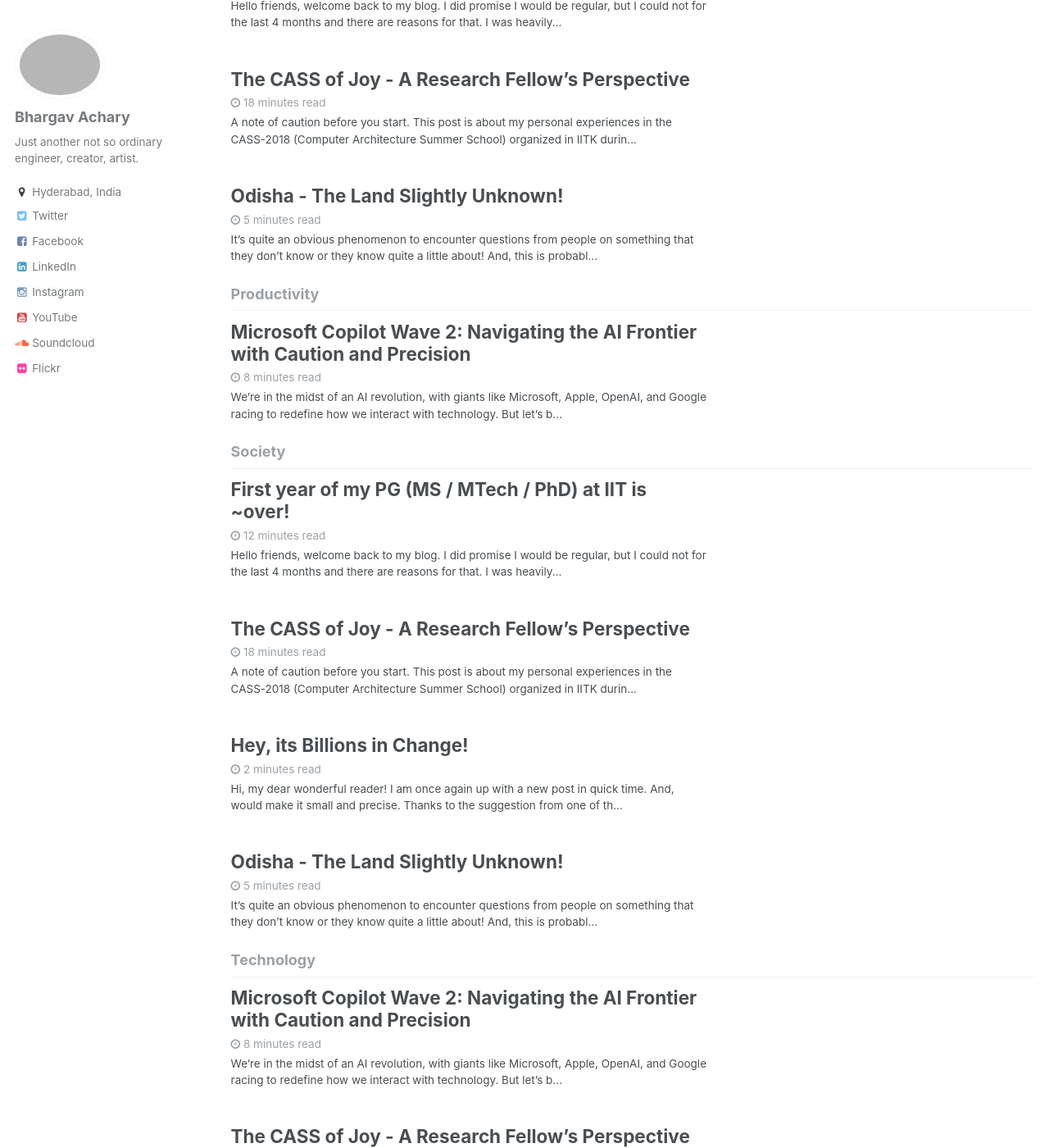
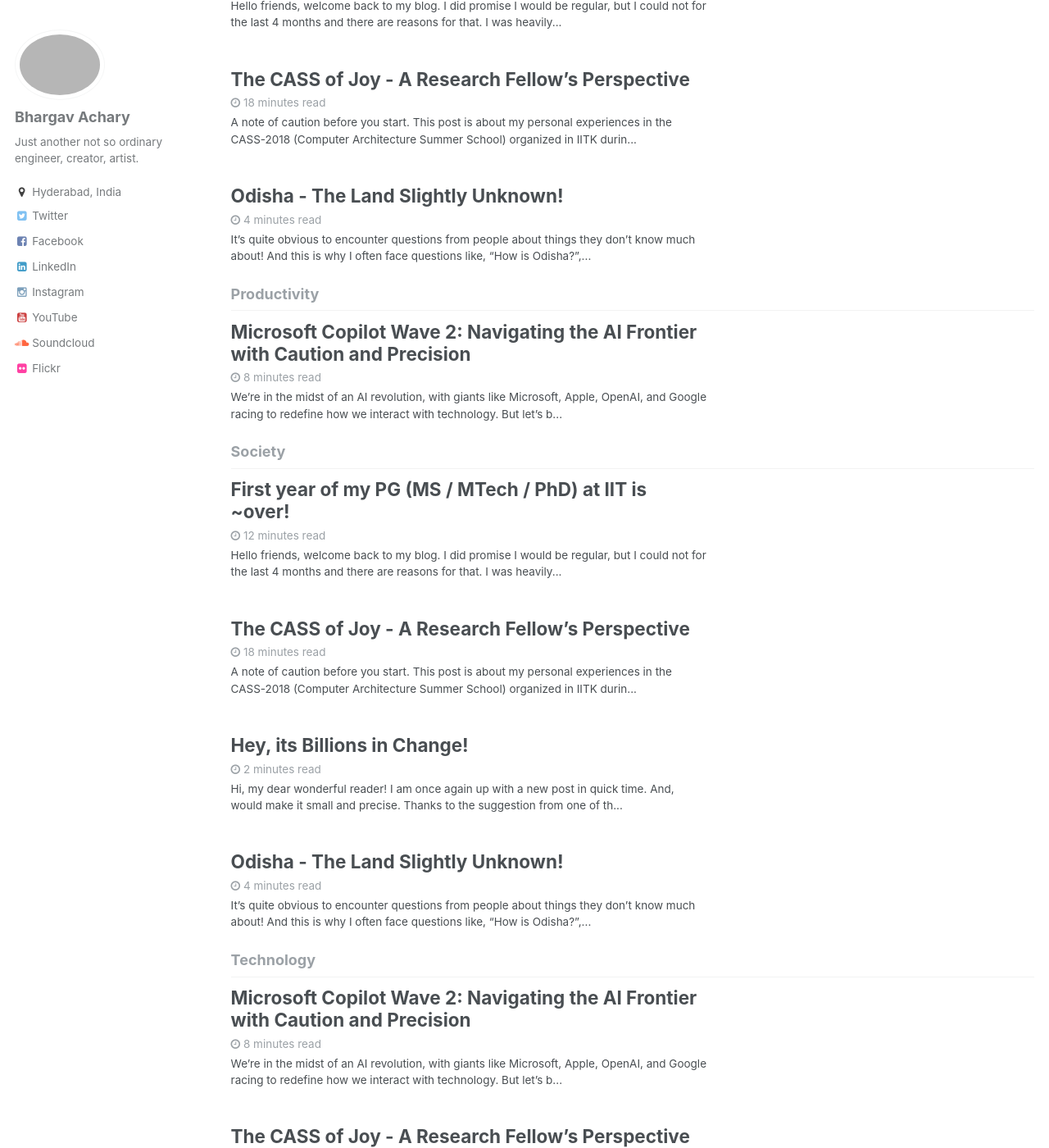
Before and after one commit to bhargavachary/bhargavachary.github.io, a Jekyll site: the page built from _pages/category-archive.html, in a window 1280 px wide and 1400 px high, scrolled down 1472 px. Shown: the whole window at 82% size. Built offline with Jekyll 4.4.1, drawn with Linux system fonts in a browser that asks for light colours; some of the changed lines change nothing that is shown.

Commit message:
updated Odisha post

```diff
--- a/_posts/2015-10-04-odisha-the-land-slighty-unknown.md
+++ b/_posts/2015-10-04-odisha-the-land-slighty-unknown.md
@@ -7,42 +7,82 @@
   - odisha
   - life
 ---
-It’s quite an obvious phenomenon to encounter questions from people on something that they don’t know or they know quite a little about! And, this is probably why I encounter these questions; “how is Odisha? how’s its culture like? what’s special over there?” and on. And, this ultimately triggered me to write this post, Odisha - The land slighlty unknown! So, if you are interested to know about my state Odisha, go on. I believe, you would find it interesting while you get to learn about this wonderful state and its people.
 
-Currently there are 29 states and 7 union territories in India, Odisha being one of the states in the eastern India. It has an area span of about 155 thousand square kilometers (9th largest of the states in India) and the population being a moderately decent 4.5 crores (approx). It is surrounded by the states of West Bengal to the north-east, Jharkhand to the north, Chhattisgarh to the west and north-west, and Telangana, Andhra Pradesh to the south and south-east. Odisha has 485 kilometres (301 mi) of coastline along the Bay of Bengal on its east, from Balasore to Ganjam. Bhubaneswar is the state capital, which along with Jamshedpur and Chandigarh, was one of modern India's first planned cities. Bhubaneswar in itself has over one thousand temples, earning the tag of the 'Temple City of India'.  There are a total of 30 districts in the state of Odisha, having many similarities and dissimilarities in lifestyle, slang, land etc. This being the basic geography and demography of the state, the state is also one of the largest producers of electricity and steel in the country.
+It’s quite obvious to encounter questions from people about things they don’t know much about! And this is why I often face questions like, “How is Odisha?”, “What’s its culture like?”, “What’s special there?” and so on. These questions triggered me to write this post—Odisha: The Land Slightly Unknown! If you’re curious to know about my state, go on. I promise you’ll find it interesting as we explore this wonderful state and its people.
 
-Moreover, Odisha is much about a cultural religion called “Odia”. Yeah, nothing to get much confused about. Let me state it clearly and precisely; the language, the culture, the people of Odisha,  are all referred to by the same word "Odia".
+## Geography and Demographics
 
-> Odia language is recognized as one of the classical languages of India, other than Tamil, Sanskrit, Telugu, Kannada, and Malayalam.
+Currently, India has 29 states and 7 union territories, and Odisha is one of the states in eastern India. With an area of about 155,000 square kilometers (the 9th largest in India), Odisha is home to a decent 4.5 crore people (approx). The state is surrounded by West Bengal to the northeast, Jharkhand to the north, Chhattisgarh to the west, and Andhra Pradesh to the south.
 
-Odisha boasts its culture from an ancient glorious history of the “Utkala”. Yeah, it’s the same word that comes up in India’s national anthem. Utkala is one of the former names of Odisha, other popular ones being “Kalinga”, "Udra Desha". The etymology behind the name "Utkala" is as follows.
+Odisha has 485 kilometers (301 miles) of coastline along the Bay of Bengal, stretching from Balasore in the north to Ganjam in the south. Bhubaneswar, the state capital, is one of modern India’s first planned cities, alongside Jamshedpur and Chandigarh. Bhubaneswar itself has over a thousand temples, earning it the title of the “Temple City of India.” Odisha’s 30 districts are a blend of diverse lifestyles, dialects, and landscapes, giving the state its unique charm. It’s also one of India’s largest producers of electricity and steel.
 
-> The early medieval literature says "उत्कृष्ट कलायाः देशः यः सः उत्कलः ".  Means the land which has excellent opulence of artists and art is called Utkala (Kala=Art, Utkrishta=Excellent); land of Utkrishta Kala.
+## A Culture Called "Odia"
 
-Some live examples that one can witness to realize glory of this amazing land called Utkala, are like: Odissi Dance, Puri Jagannath Temple, Khandagiri-Udaygiri caves, Konark Sun Temple, Sambalpuri and Berhampuri Sarees, Pattachitra (paintings), Sand Art, The Folk music, The Classical music and so on. The list is countably infinite. There is an Odia proverb “bara mase tera parba”, which means thirteen festivities in the span of twelve months. Yes, there are thirteen major festivities that are celebrated across the state. Some select ones are, Rath Yatra (celebrating Jagannath’s magical visit to his aunt’s), Raja Sankranti (celebrating womanhood),  Odia Naba Barsha (new year celebrations according to the Sanatan Panjika), Manabasa Gurubara ( a whole month of festivities worshiping Maa Lakshmi). Among the tweleve months, a month named "Kartika" is considered to be the holiest month of the year. People participate in various holy events and most stop eating non-vegetarian food for that holy period. Within "Kartika", five days are denoted as "Panchuka" which are the holiest days of the year, during which even fully non-vegetarian fish eating birds like crane, spoonbill, egret are considered to be staying on fast for that period.
+Odisha is all about a vibrant culture called **"Odia."** And yes, don’t get confused—it’s simple! The language, the culture, and the people of Odisha are all lovingly referred to by the same word: **Odia**.
 
-The state being relatively underexposed to the industrial revolutions in the last few decades, succeeds in retaining the nature-life balances. However, it has been a victim of cyclones every other year thanks to the raising pollution across the country. Even after facing these frequent natural calamities, the state keeps moving ahead, the people and its culture are inherently strong and motivated in leading the life.
+## Utkala and Its Meaning
 
-The food taste in Odisha is quite simple and sober. It has its own magic in it, thanks to the minimalistic approach. The spices are minimal and fully traditional, leading to healthier food. Rice being one of the prime constituents of the general meal, some popular cuisines include, "Dalama", "Santula", "Besara", "Ghanta tarakari" etc. "Jhal mudi" (spiced bhel) is one of the most popular snacks around the state.
+Odisha carries forward its ancient and glorious history as **“Utkala.”** Sounds familiar, right? Yes, it’s the same word mentioned in India’s national anthem. Utkala is one of Odisha’s former names, along with “Kalinga” and “Udra Desha.”
 
-> Some of the most delicious sweets include, the world famous “Rassogola” (originally originated from Odisha), “Chhena Poda”,” Arisa”, “Kakara” etc.
+### What’s the meaning of "Utkala"?
 
-Some of the eminent personalities who are somehow related to Odisha includes, Subhas Ch. Bose (born in Cuttack), V.V. Giri (born in Brahmapur, 4th President of India),  Alan Turing (his parents were then living in Bihar-Odisha province and conceived him :P).
+> "उत्कृष्ट कलायाः देशः यः सः उत्कलः"
+> (The land that excels in art is called Utkala. "Kala" means art, and "Utkrishta" means excellent.)
 
-Well, this was an attempt to put a light on what Odisha is and has been. I hope you had a great read. But, let me clearly state that this was just a curtain raiser. Film toh abhi baaki hai mere doost. I would put a sequel to this post in the near future, with details of some really magical stuff.
+Isn’t that beautiful? You can see this artistic excellence everywhere in Odisha—Odissi dance, Pattachitra paintings, Sambalpuri sarees, and even the famous sand art of Puri!
 
-Thank you! Keep visiting!
+## Festivals Galore
+
+There’s an Odia proverb, “bara mase tera parba,” which means "thirteen festivals in twelve months." This is so true for Odisha! Here are some highlights:
+
+- **Rath Yatra:** The iconic chariot festival of Lord Jagannath.
+- **Raja Sankranti:** A unique celebration of womanhood, full of fun and feasting.
+- **Kartika Month:** The holiest month of the year, during which many people go vegetarian.
+- **Manabasa Gurubara:** A month-long festivity dedicated to Maa Lakshmi.
+
+Even during "Kartika Panchuka" (the five holiest days), there’s a traditional belief that even birds like cranes and spoonbills fast. Fascinating, isn’t it?
+
+## Food in Odisha
+
+Food in Odisha? Oh, it’s simple yet magical! The minimal use of spices keeps it both tasty and healthy. Rice is the hero of most meals, accompanied by dishes like **Dalama**, **Santula**, **Besara**, and **Ghanta Tarkari**.
+
+And who can forget the iconic **Jhal Mudi**—our spiced puffed rice that you’ll find everywhere from street corners to train stations?
+
+### Sweet Delights
+
+Odia sweets are pure bliss. Here are a few you can’t miss:
+
+- **Rasagola:** Yes, it originated here in Odisha!
+- **Chhena Poda:** A baked dessert made from fresh chhena (cottage cheese).
+- **Kakara:** Sweet fritters with coconut filling.
+- **Arisa:** A delightful rice flour pancake sweetened with jaggery.
+
+## Odisha’s Resilience
+
+Odisha is a land where nature and life coexist beautifully. Though the state often faces cyclones due to its geographic location, its people remain resilient. Their strength and determination shine through every challenge.
+
+## Notable Odias
+
+Odisha has given the world many remarkable personalities, including:
+
+- **Subhas Chandra Bose:** Born in Cuttack, he was one of India’s greatest freedom fighters.
+- **V.V. Giri:** The 4th President of India, born in Berhampur.
+- **Alan Turing:** Surprised? His parents were stationed in the Bihar-Odisha region when he was conceived!
+
+## Wrapping Up
+
+Well, this was just a curtain-raiser about Odisha. As they say, “Picture abhi baaki hai, mere dost!” I’ll come back with more magical stories about my state in a sequel post soon.
+
+Thank you for reading. Keep visiting!
 
 ---
 
-Here are some wonderful snaps that depict my text into reality, please do have a look!
+### Visual Treats
 
-<img class="img-responsive" src="/images/posts/odisha/odisha1.jpg" alt="">
+Here are some snaps showcasing the essence of Odisha:
 
-<img class="img-responsive" src="/images/posts/odisha/odisha2.jpg" alt="">
-
-<img class="img-responsive" src="/images/posts/odisha/odisha3.jpg" alt="">
-
-<img class="img-responsive" src="/images/posts/odisha/odisha4.jpg" alt="">
-
-<img class="img-responsive" src="/images/posts/odisha/odisha5.jpg" alt="">
+![Odisha Snap 1](/images/posts/odisha/odisha1.jpg)
+![Odisha Snap 2](/images/posts/odisha/odisha2.jpg)
+![Odisha Snap 3](/images/posts/odisha/odisha3.jpg)
+![Odisha Snap 4](/images/posts/odisha/odisha4.jpg)
+![Odisha Snap 5](/images/posts/odisha/odisha5.jpg)
```
